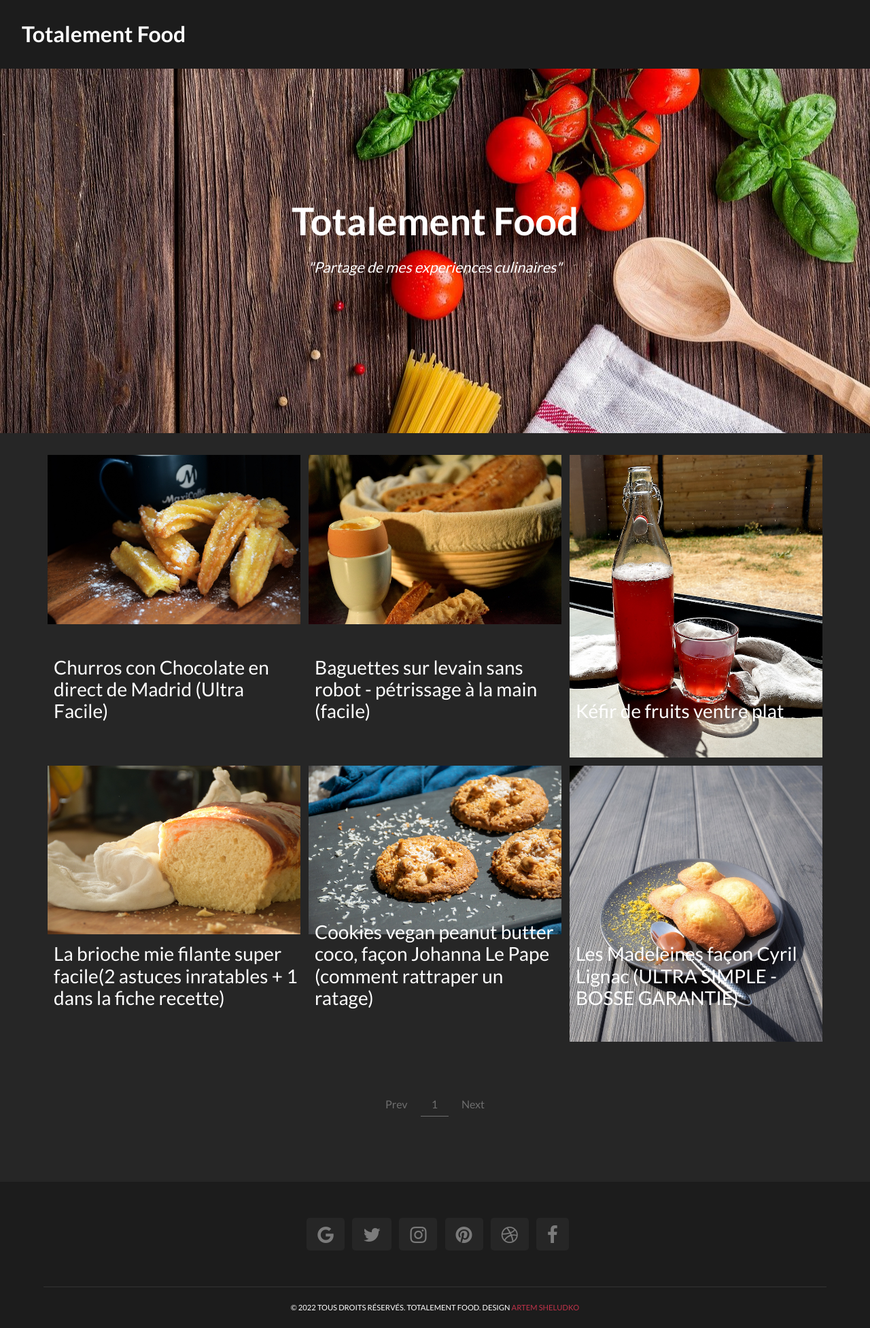
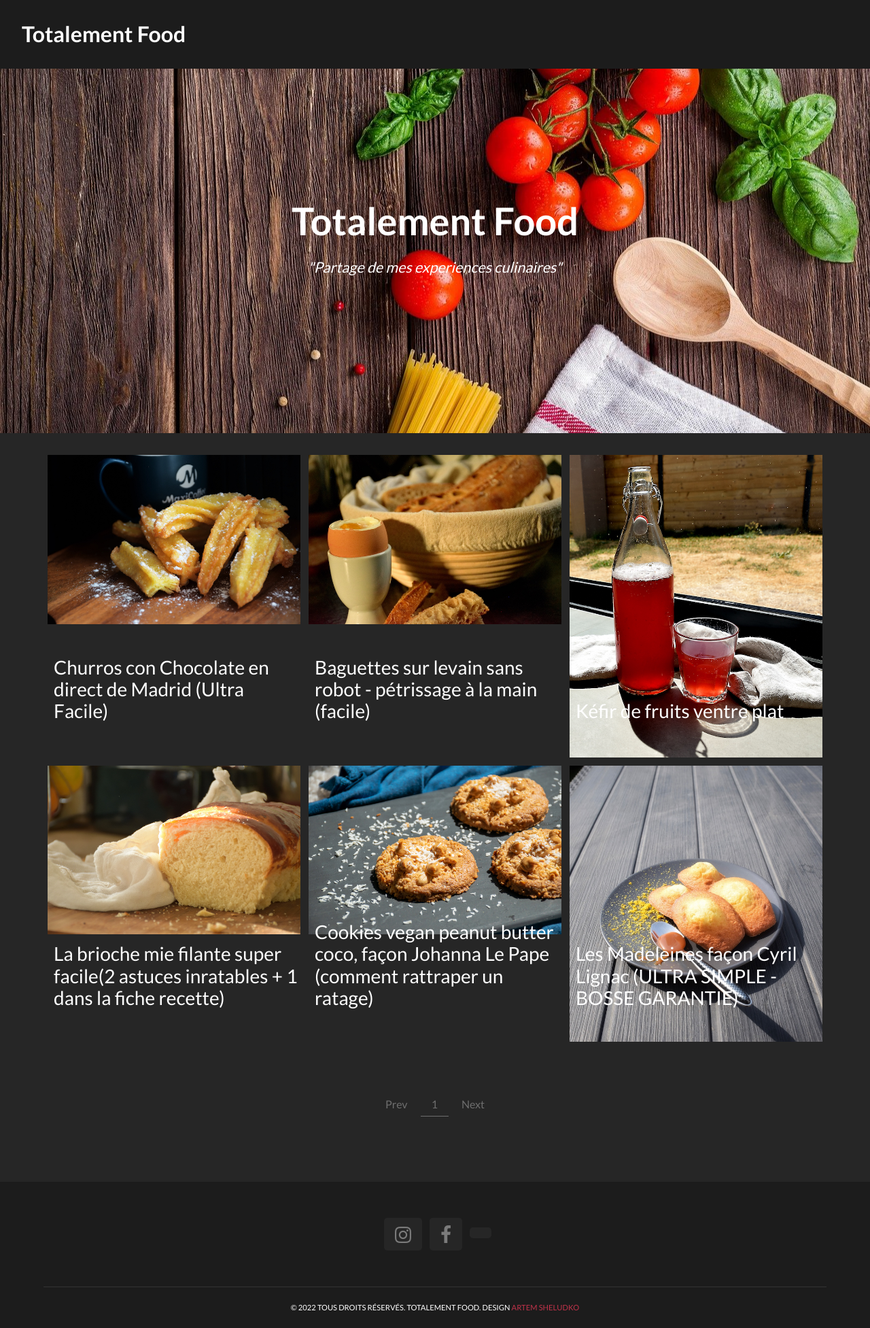
Before and after one commit to totalement-food/totalement-food.github.io, a Jekyll site: the page built from index.html, in a window 1280 px wide. Shown: the whole page at 68% size. Built offline with Jekyll 4.4.1, drawn with Linux system fonts in a browser that asks for light colours; the list of posts is cut into pages by our own code.

Commit message:
essai tiktok lien

```diff
--- a/_includes/social_footer.html
+++ b/_includes/social_footer.html
@@ -1,14 +1,14 @@
 
 <ul class="social_footer">
   {% if site.google_url %}
-  <li><a href="{{ site.google_url }}" target="_blank"><i class="fa fa-google" aria-hidden="true"></i></a></li>
+  <!--li><a href="{{ site.google_url }}" target="_blank"><i class="fa fa-google" aria-hidden="true"></i></a></li-->
   {% else %}
-  <li><a href="#" target="_blank"><i class="fa fa-google" aria-hidden="true"></i></a></li>
+  <!--li><a href="#" target="_blank"><i class="fa fa-google" aria-hidden="true"></i></a></li-->
   {% endif %}
   {% if site.twitter_url %}
-  <li><a href="{{ site.twitter_url }}" target="_blank"><i class="fa fa-twitter" aria-hidden="true"></i></a></li>
+  <!--li><a href="{{ site.twitter_url }}" target="_blank"><i class="fa fa-twitter" aria-hidden="true"></i></a></li-->
   {% else %}
-  <li><a href="#" target="_blank"><i class="fa fa-twitter" aria-hidden="true"></i></a></li>
+  <!--li><a href="#" target="_blank"><i class="fa fa-twitter" aria-hidden="true"></i></a></li-->
   {% endif %}
   {% if site.instagram_url %}
   <li><a href="{{ site.instagram_url }}" target="_blank"><i class="fa fa-instagram" aria-hidden="true"></i></a></li>
@@ -16,18 +16,19 @@
   <li><a href="#" target="_blank"><i class="fa fa-instagram" aria-hidden="true"></i></a></li>
   {% endif %}
   {% if site.pinterest_url %}
-  <li><a href="{{ site.pinterest_url }}" target="_blank"><i class="fa fa-pinterest" aria-hidden="true"></i></a></li>
+  <!--li><a href="{{ site.pinterest_url }}" target="_blank"><i class="fa fa-pinterest" aria-hidden="true"></i></a></li-->
   {% else %}
-  <li><a href="#" target="_blank"><i class="fa fa-pinterest" aria-hidden="true"></i></a></li>
+  <!--li><a href="#" target="_blank"><i class="fa fa-pinterest" aria-hidden="true"></i></a></li-->
   {% endif %}
   {% if site.dribbble_url %}
-  <li><a href="{{ site.dribbble_url }}" target="_blank"><i class="fa fa-dribbble" aria-hidden="true"></i></a></li>
+  <!--li><a href="{{ site.dribbble_url }}" target="_blank"><i class="fa fa-dribbble" aria-hidden="true"></i></a></li-->
   {% else %}
-  <li><a href="#" target="_blank"><i class="fa fa-dribbble" aria-hidden="true"></i></a></li>
+  <!--li><a href="#" target="_blank"><i class="fa fa-dribbble" aria-hidden="true"></i></a></li-->
   {% endif %}
   {% if site.facebook_url %}
   <li><a href="{{ site.facebook_url }}" target="_blank"><i class="fa fa-facebook" aria-hidden="true"></i></a></li>
   {% else %}
   <li><a href="#" target="_blank"><i class="fa fa-facebook" aria-hidden="true"></i></a></li>
   {% endif %}
+  <li><a href="{{ site.facebook_url }}" target="_blank"><i class="fa-brands fa-tiktok" aria-hidden="true"></i></a></li>
 </ul>
```
